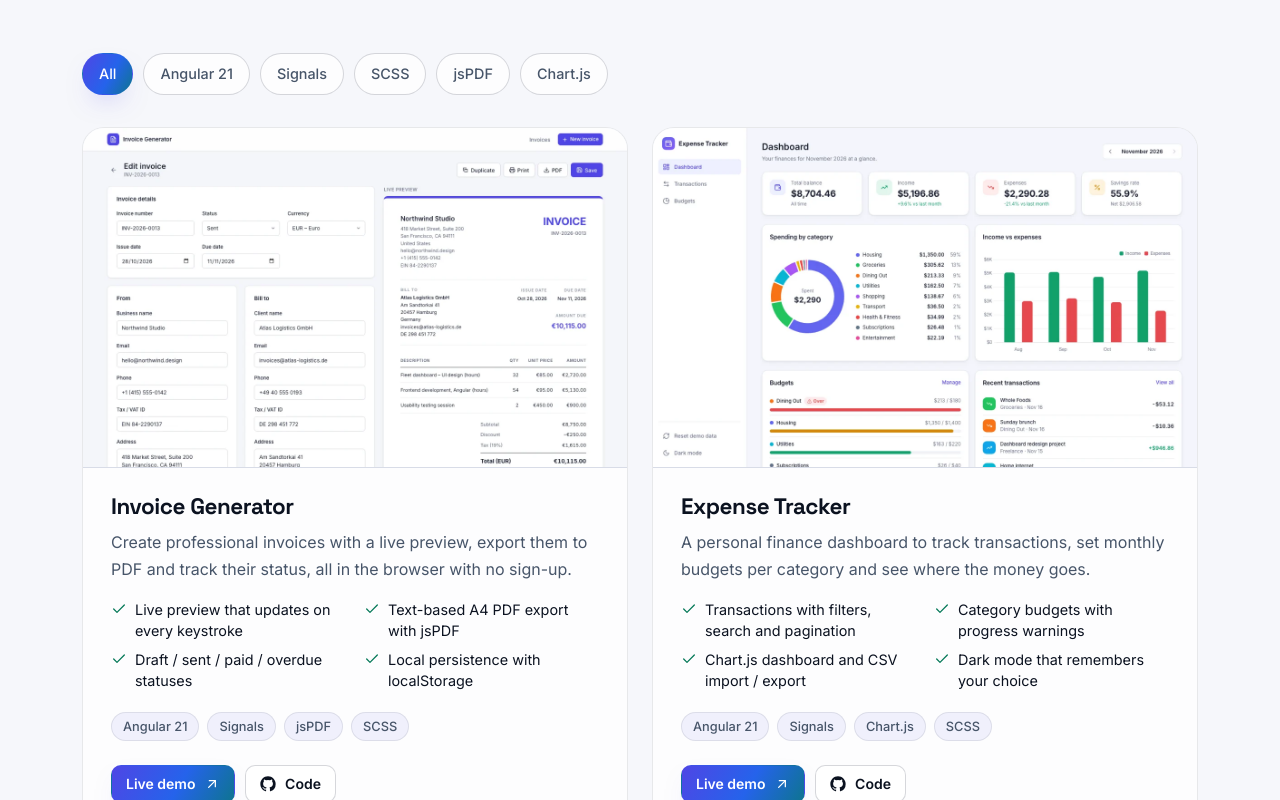
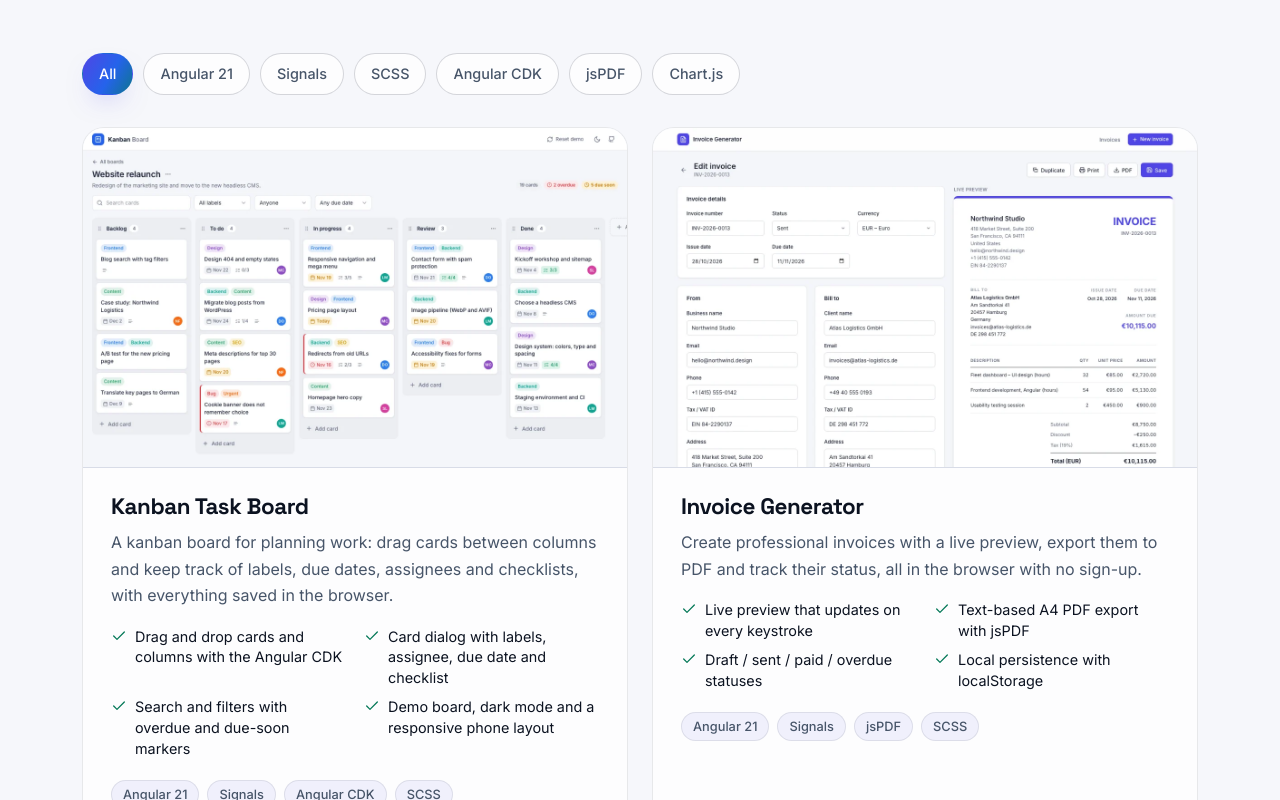
Before and after one commit to hkhodkar/hkhodkar.github.io, an Angular app: page / in a window 1280 px wide. Shown: the part 2140-2940 px from the top of the page. Built offline with nearby package versions, Linux system fonts and the light colour scheme.

Commit message:
add kanban-task-board project

```diff
--- a/src/app/data/projects.ts
+++ b/src/app/data/projects.ts
@@ -19,6 +19,22 @@ export interface Project {
 }
 
 export const PROJECTS: Project[] = [
+  {
+    slug: 'kanban-task-board',
+    title: 'Kanban Task Board',
+    summary:
+      'A kanban board for planning work: drag cards between columns and keep track of labels, due dates, assignees and checklists, with everything saved in the browser.',
+    highlights: [
+      'Drag and drop cards and columns with the Angular CDK',
+      'Card dialog with labels, assignee, due date and checklist',
+      'Search and filters with overdue and due-soon markers',
+      'Demo board, dark mode and a responsive phone layout',
+    ],
+    tags: ['Angular 21', 'Signals', 'Angular CDK', 'SCSS'],
+    demoUrl: 'https://hkhodkar.github.io/kanban-task-board/',
+    codeUrl: 'https://github.com/hkhodkar/kanban-task-board',
+    added: '2026-11-18',
+  },
   {
     slug: 'invoice-generator',
     title: 'Invoice Generator',
```
Also changed, not shown: public/projects/kanban-task-board.webp (added).
